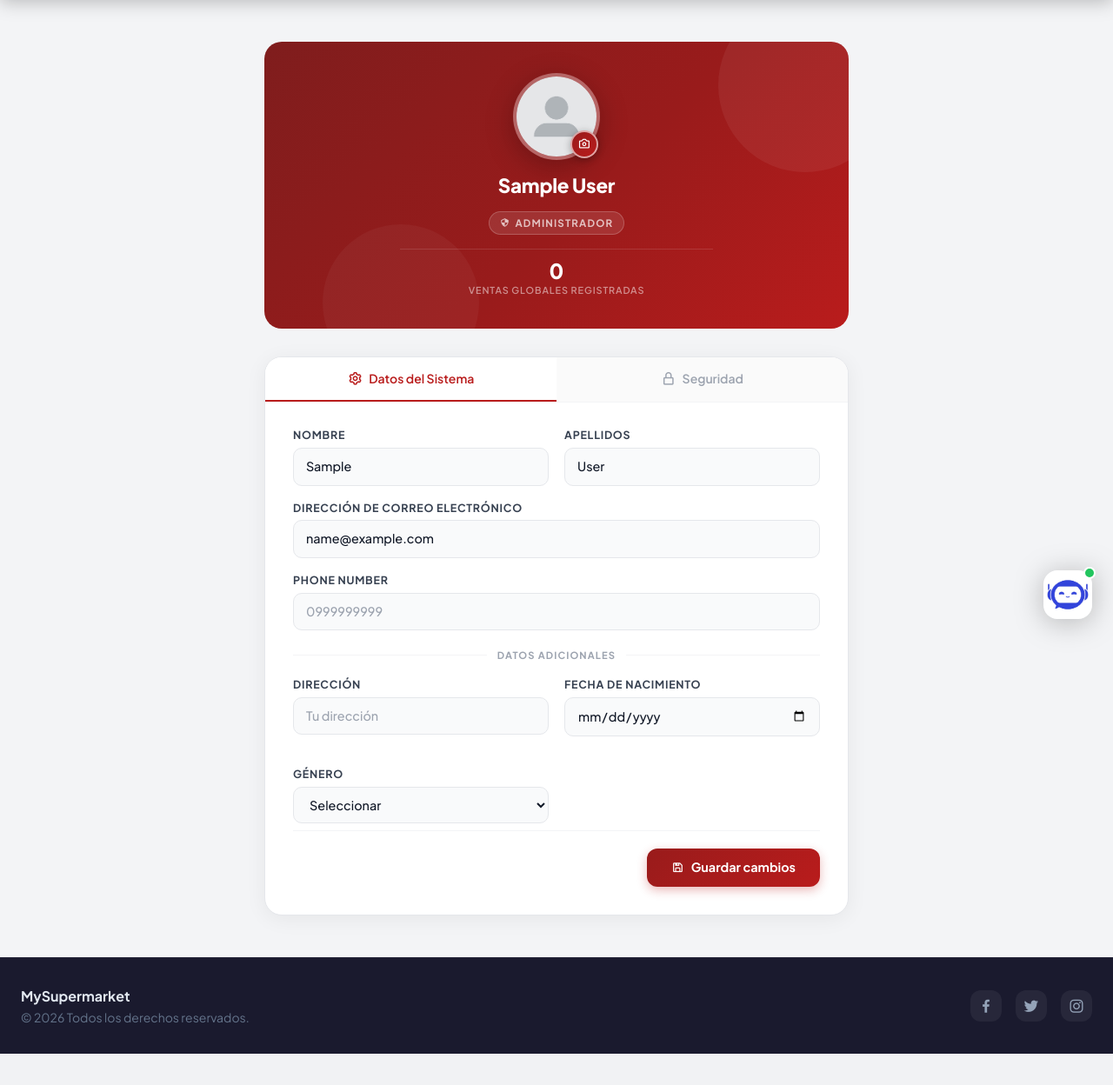
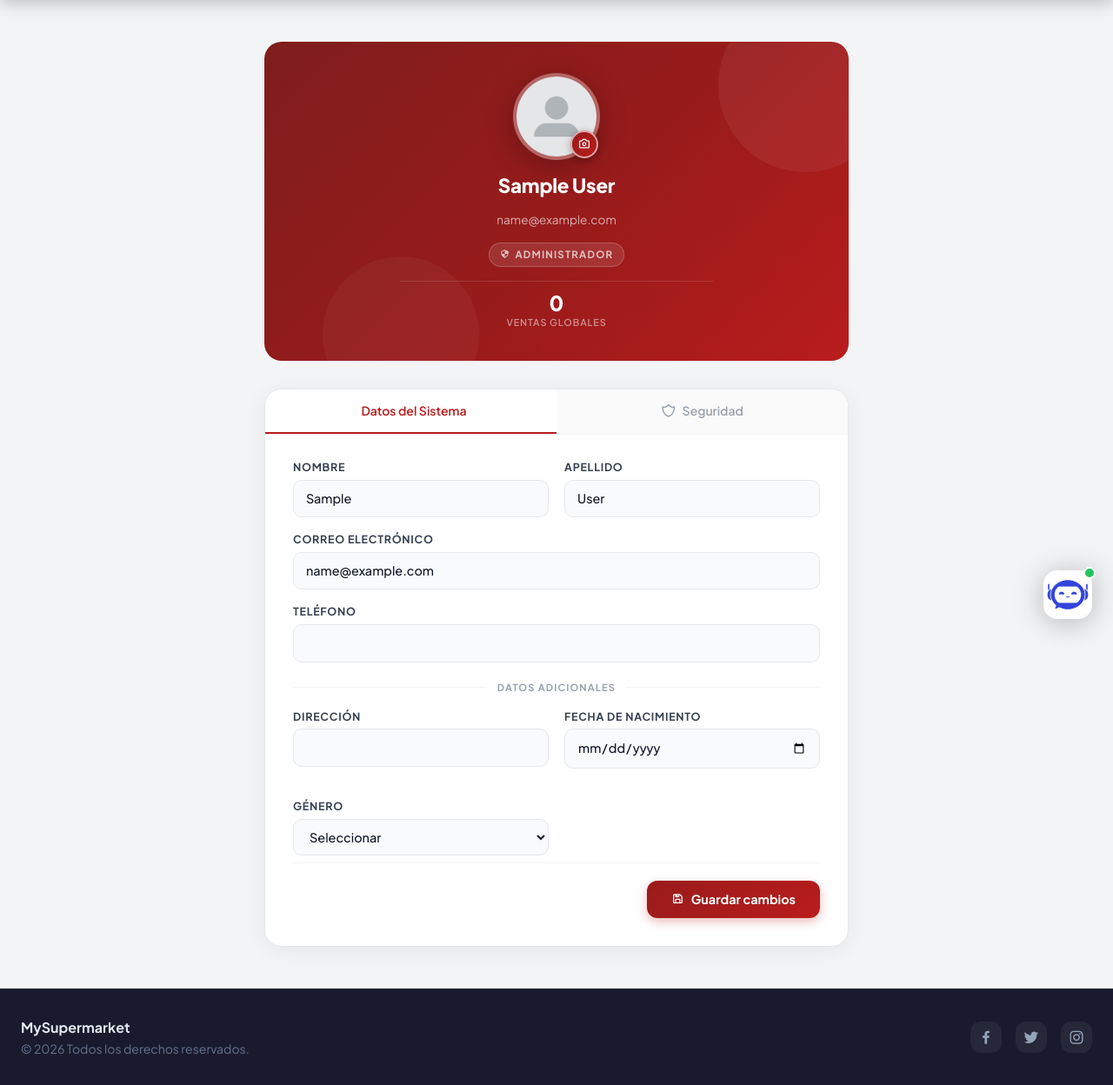
Before and after one commit to Kadir011/Sistema-de-Ventas-Supermercado, a Django app: page /admin/profile/ in a window 1280 px wide. Shown: the part 64-1312 px from the top of the page at 87% size. Before the commit the page ends 1276 px from the top, so only its background shows below. Run offline with Django 5.2, Linux system fonts and the light colour scheme; the visitor is signed in with stand-in values (Sample User, id 1); data that the repository does not hold is empty; some libraries are stand-ins or nearby versions.

Commit message:
Mantenimiento de templates de formularios aplicando visibilidad de fechas u otros datos adicionales

```diff
--- a/core/super/form/customer.py
+++ b/core/super/form/customer.py
@@ -45,7 +45,7 @@ class CustomerForm(ModelForm):
             }),
             'email': forms.EmailInput(attrs={'class': 'form-control', 'placeholder': 'Email'}),
             'address': forms.TextInput(attrs={'class': 'form-control', 'placeholder': 'Dirección'}),
-            'birth_date': forms.DateInput(attrs={'class': 'form-control', 'type': 'date'}),
+            'birth_date': forms.DateInput(attrs={'class': 'form-control', 'type': 'date'}, format='%Y-%m-%d'),
         }
 
     def clean_dni(self):
--- a/core/super/form/product.py
+++ b/core/super/form/product.py
@@ -18,8 +18,8 @@ class ProductForm(ModelForm):
             'category': forms.Select(attrs={'class': 'form-control'}),
             'stock': forms.NumberInput(attrs={'class': 'form-control', 'placeholder': 'Stock'}),
             'price': forms.NumberInput(attrs={'class': 'form-control', 'placeholder': 'Precio'}),
-            'production_date': forms.DateInput(attrs={'class': 'form-control', 'type': 'date'}),
-            'expiration_date': forms.DateInput(attrs={'class': 'form-control', 'type': 'date'}),
+            'production_date': forms.DateInput(attrs={'class': 'form-control', 'type': 'date'}, format='%Y-%m-%d'),
+            'expiration_date': forms.DateInput(attrs={'class': 'form-control', 'type': 'date'}, format='%Y-%m-%d'),
 
             # Configuración específica para Barcode EAN-13
             'barcode': forms.TextInput(attrs={
--- a/core/super/form/sale.py
+++ b/core/super/form/sale.py
@@ -8,7 +8,7 @@ class SaleForm(ModelForm):
         model = Sale
         fields = ['customer', 'seller', 'sale_date', 'payment', 'subtotal', 'iva', 'discount', 'total']
         widgets = {
-            'sale_date': forms.DateInput(attrs={'type': 'date'}),
+            'sale_date': forms.DateInput(attrs={'type': 'date'}, format='%Y-%m-%d'),
             'subtotal': forms.NumberInput(attrs={'readonly': 'readonly'}),
             'iva': forms.NumberInput(attrs={'readonly': 'readonly'}),
             'discount': forms.NumberInput(attrs={'min': '0', 'step': '0.01'}),
--- a/core/super/form/seller.py
+++ b/core/super/form/seller.py
@@ -25,7 +25,7 @@ class SellerForm(ModelForm):
             }),
             'email': forms.EmailInput(attrs={'class': 'form-control', 'placeholder': 'Email'}),
             'address': forms.TextInput(attrs={'class': 'form-control', 'placeholder': 'Dirección'}),
-            'birth_date': forms.DateInput(attrs={'class': 'form-control', 'type': 'date'}),
+            'birth_date': forms.DateInput(attrs={'class': 'form-control', 'type': 'date'}, format='%Y-%m-%d'),
         }
 
     def clean_dni(self):
--- a/templates/super/customers/customer_form.html
+++ b/templates/super/customers/customer_form.html
@@ -102,7 +102,7 @@
                 <div class="grid-2">
                     <div class="field-group">
                         <label class="field-label"><i class='bx bx-calendar'></i>Fecha de nacimiento</label>
-                        <input type="date" name="birth_date" value="{{ form.instance.birth_date|default:'' }}"
+                        <input type="date" name="birth_date" value="{{ form.instance.birth_date|date:'Y-m-d' }}"
                                class="field-input">
                     </div>
                     <div class="field-group">
--- a/templates/super/profile/admin_profile.html
+++ b/templates/super/profile/admin_profile.html
@@ -31,41 +29,46 @@
             </form>
         </div>
 
-        <!-- Datos del usuario -->
+        <div id="avatar-actions" style="display: none; justify-content: center; gap: 10px; position: relative; z-index: 2; margin-top: -5px; margin-bottom: 5px;">
+            <button type="submit" form="avatar-form" class="profile-btn-save" style="padding: 6px 16px; font-size: 0.8rem; border-radius: 8px;">
+                <i class='bx bx-check'></i> Guardar
+            </button>
+            <button type="button" id="cancel-avatar" style="padding: 6px 16px; font-size: 0.8rem; border-radius: 8px; background: rgba(255,255,255,0.15); color: #fff; border: 1px solid rgba(255,255,255,0.3); cursor: pointer; transition: 0.2s;" onmouseover="this.style.background='rgba(255,255,255,0.25)'" onmouseout="this.style.background='rgba(255,255,255,0.15)'">
+                <i class='bx bx-x'></i> Cancelar
+            </button>
+        </div>
+
         <p class="profile-hero-name">{{ request.user.get_full_name|default:request.user.username }}</p>
+        <p class="profile-hero-email">{{ request.user.email }}</p>
         <span class="profile-hero-role">
             <i class='bx bx-shield-quarter'></i> {{ role_label }}
         </span>
 
-        <!-- Estadística -->
         <div class="profile-hero-stats">
             <div class="profile-hero-stat">
                 <div class="profile-hero-stat-num">{{ total_sales }}</div>
-                <div class="profile-hero-stat-label">Ventas Globales Registradas</div>
+                <div class="profile-hero-stat-label">Ventas Globales</div>
             </div>
         </div>
     </div>
 
-    <!-- ═══ CARD DE FORMULARIOS ═══ -->
     <div class="profile-card">
 
-        <!-- Tabs -->
         <div class="profile-tabs">
             <button type="button"
                     class="profile-tab-btn {% if active_tab != 'password' %}active{% endif %}"
                     id="tab-info"
                     onclick="switchTab('info')">
-                <i class='bx bx-cog'></i> Datos del Sistema
+                <i class='bx bx-user-edit'></i> Datos del Sistema
             </button>
             <button type="button"
                     class="profile-tab-btn {% if active_tab == 'password' %}active{% endif %}"
                     id="tab-security"
                     onclick="switchTab('security')">
-                <i class='bx bx-lock-alt'></i> Seguridad
+                <i class='bx bx-shield-alt-2'></i> Seguridad
             </button>
         </div>
 
-        <!-- ── Tab: Datos del Sistema ── -->
         <div class="profile-tab-pane {% if active_tab != 'password' %}active{% endif %}" id="pane-info">
 
             {% if messages %}
@@ -85,76 +88,57 @@
                 <input type="hidden" name="action" value="update_info">
 
                 <div class="profile-grid-2">
-                    <!-- Nombre -->
                     <div class="profile-field">
                         <label class="profile-label">Nombre</label>
                         <input type="text" name="first_name"
                                value="{{ info_form.instance.first_name|default:'' }}"
-                               class="profile-input {% if info_form.first_name.errors %}error{% endif %}"
-                               placeholder="Tu nombre">
-                        {% if info_form.first_name.errors %}
-                        <span class="profile-field-error"><i class='bx bx-error-circle'></i>{{ info_form.first_name.errors.0 }}</span>
-                        {% endif %}
+                               class="profile-input {% if info_form.first_name.errors %}error{% endif %}">
                     </div>
-
-                    <!-- Apellido -->
                     <div class="profile-field">
-                        <label class="profile-label">Apellidos</label>
+                        <label class="profile-label">Apellido</label>
                         <input type="text" name="last_name"
                                value="{{ info_form.instance.last_name|default:'' }}"
-                               class="profile-input {% if info_form.last_name.errors %}error{% endif %}"
-                               placeholder="Tu apellido">
-                        {% if info_form.last_name.errors %}
-                        <span class="profile-field-error"><i class='bx bx-error-circle'></i>{{ info_form.last_name.errors.0 }}</span>
-                        {% endif %}
+                               class="profile-input {% if info_form.last_name.errors %}error{% endif %}">
                     </div>
                 </div>
 
-                <!-- Email -->
                 <div class="profile-field">
-                    <label class="profile-label">Dirección de correo electrónico</label>
+                    <label class="profile-label">Correo electrónico</label>
                     <input type="email" name="email"
                            value="{{ info_form.instance.email|default:'' }}"
-                           class="profile-input {% if info_form.email.errors %}error{% endif %}"
-                           placeholder="correo@ejemplo.com">
+                           class="profile-input {% if info_form.email.errors %}error{% endif %}">
                     {% if info_form.email.errors %}
                     <span class="profile-field-error"><i class='bx bx-error-circle'></i>{{ info_form.email.errors.0 }}</span>
                     {% endif %}
                 </div>
 
-                <!-- Teléfono -->
                 <div class="profile-field">
-                    <label class="profile-label">Phone number</label>
+                    <label class="profile-label">Teléfono</label>
                     <input type="text" name="phone_number"
                            value="{{ info_form.instance.phone_number|default:'' }}"
-                           class="profile-input"
-                           placeholder="0999999999" maxlength="10">
+                           class="profile-input" maxlength="10">
                 </div>
 
                 <div class="profile-section-divider"><span>Datos adicionales</span></div>
 
                 <div class="profile-grid-2">
-                    <!-- Dirección -->
                     <div class="profile-field">
                         <label class="profile-label">Dirección</label>
                         <input type="text" name="address"
                                value="{{ info_form.instance.address|default:'' }}"
-                               class="profile-input"
-                               placeholder="Tu dirección">
+                               class="profile-input">
                     </div>
 
-                    <!-- Fecha de nacimiento -->
                     <div class="profile-field">
                         <label class="profile-label">Fecha de nacimiento</label>
                         <input type="date" name="date_of_birth"
-                               value="{{ info_form.instance.date_of_birth|default:'' }}"
+                               value="{{ info_form.instance.date_of_birth|date:'Y-m-d' }}"
                                class="profile-input">
                     </div>
 
-                    <!-- Género -->
                     <div class="profile-field">
                         <label class="profile-label">Género</label>
-                        <select name="gender" class="profile-input" style="cursor:pointer;">
+                        <select name="gender" class="profile-input">
                             <option value="">Seleccionar</option>
                             <option value="M" {% if info_form.instance.gender == 'M' %}selected{% endif %}>Masculino</option>
                             <option value="F" {% if info_form.instance.gender == 'F' %}selected{% endif %}>Femenino</option>
@@ -245,20 +201,46 @@
 
                 <div class="profile-form-footer">
                     <button type="submit" class="profile-btn-save">
-                        <i class='bx bx-key'></i> Actualizar contraseña
+                        <i class='bx bx-key'></i> Cambiar contraseña
                     </button>
                 </div>
             </form>
         </div>
 
-    </div><!-- /.profile-card -->
-</div><!-- /.profile-page -->
+    </div>
+</div>
 
 <script>
-document.getElementById('avatar-file-input').addEventListener('change', function() {
-    if (this.files.length > 0) document.getElementById('avatar-form').submit();
-});
+/* Lógica de Preview del Avatar */
+const fileInput = document.getElementById('avatar-file-input');
+const avatarImg = document.getElementById('profile-avatar-img');
+const avatarActions = document.getElementById('avatar-actions');
+const cancelBtn = document.getElementById('cancel-avatar');
 
+if (fileInput && avatarImg) {
+    const originalSrc = avatarImg.src;
+
+    fileInput.addEventListener('change', function() {
+        if (this.files && this.files.length > 0) {
+            const reader = new FileReader();
+            reader.onload = function(e) {
+                avatarImg.src = e.target.result;
+                avatarActions.style.display = 'flex';
+            }
+            reader.readAsDataURL(this.files[0]);
+        }
+    });
+
+    if (cancelBtn) {
+        cancelBtn.addEventListener('click', function() {
+            fileInput.value = '';
+            avatarImg.src = originalSrc;
+            avatarActions.style.display = 'none';
+        });
+    }
+}
+
+/* Tab switcher */
 function switchTab(tab) {
     document.querySelectorAll('.profile-tab-btn').forEach(b => b.classList.remove('active'));
     document.querySelectorAll('.profile-tab-pane').forEach(p => p.classList.remove('active'));
--- a/templates/super/sellers/seller_form.html
+++ b/templates/super/sellers/seller_form.html
@@ -88,7 +88,7 @@
                 <div class="grid-2">
                     <div class="field-group">
                         <label class="field-label"><i class='bx bx-calendar'></i>Fecha de nacimiento</label>
-                        <input type="date" name="birth_date" value="{{ form.instance.birth_date|default:'' }}"
+                        <input type="date" name="birth_date" value="{{ form.instance.birth_date|date:'Y-m-d' }}"
                                class="field-input">
                     </div>
                     <div class="field-group">
--- a/templates/super/users/user_form.html
+++ b/templates/super/users/user_form.html
@@ -188,7 +188,7 @@
                     <div class="field-group">
                         <label class="field-label"><i class='bx bx-calendar'></i>Fecha de nacimiento</label>
                         <input type="date" name="date_of_birth"
-                               value="{{ form.instance.date_of_birth|default:'' }}"
+                               value="{{ form.instance.date_of_birth|date:'Y-m-d' }}"
                                class="field-input">
                     </div>
                 </div>
```
Also changed, not shown: other parts of templates/super/profile/admin_profile.html (+6 -35 lines), core/super/form/profile.py (+7 -0 lines), core/super/form/user.py (+7 -0 lines), templates/super/products/product_form.html (+4 -3 lines), templates/super/profile/customer_profile.html (+38 -27 lines).
